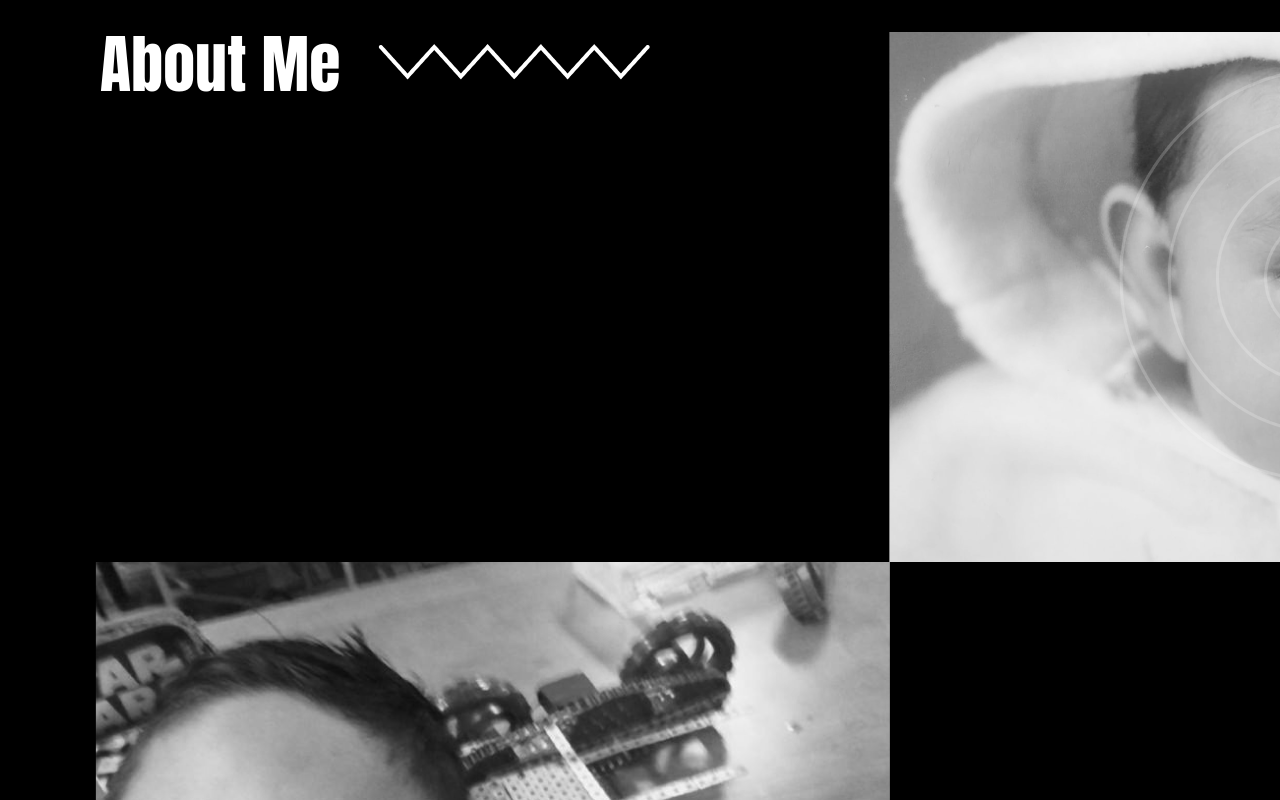
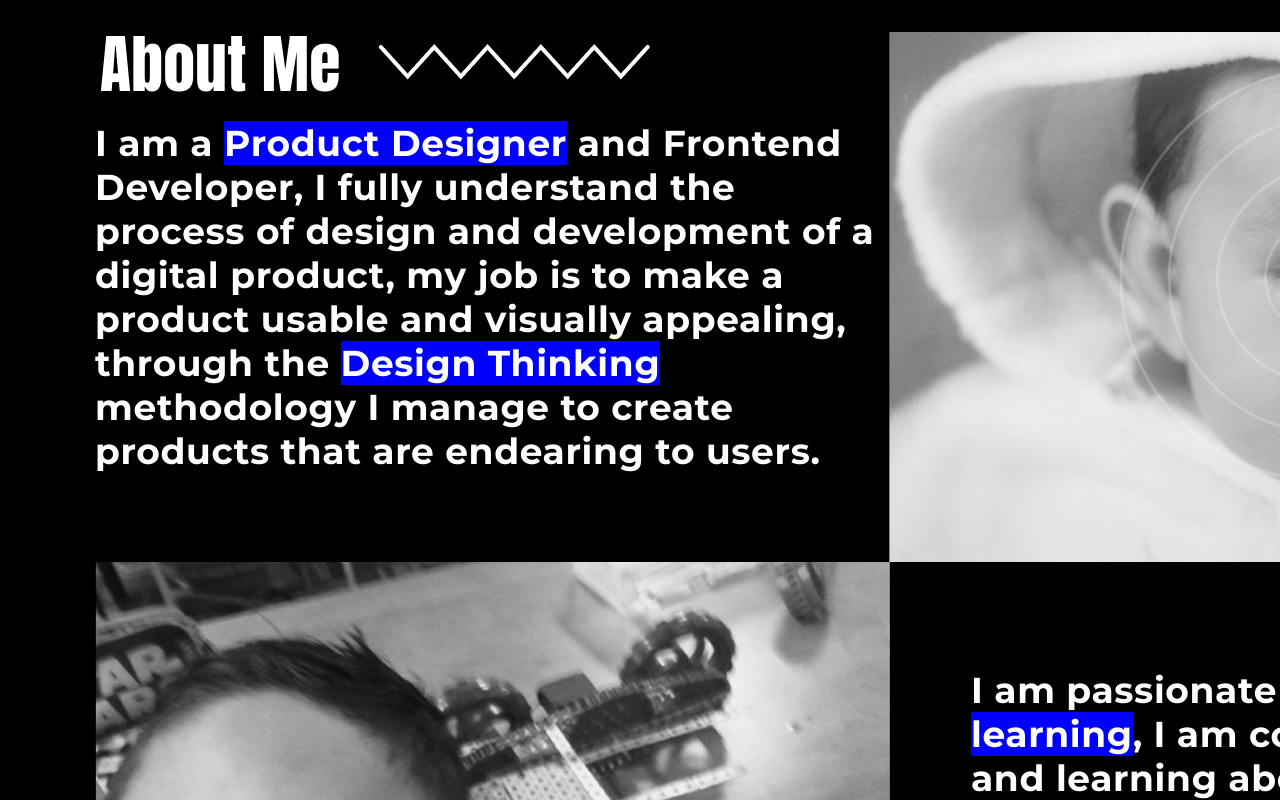
Before and after one commit to lukanogaj/product-designer, a React (Create React App) app: page / in a window 1280 px wide. Shown: the part 4200-5000 px from the top of the page. Built offline with nearby package versions, Linux system fonts and the light colour scheme.

Commit message:
spans-fun

```diff
--- a/src/components/AboutMe/index.jsx
+++ b/src/components/AboutMe/index.jsx
@@ -1,7 +1,7 @@
 import styles from "./index.module.scss";
 import data from "../Data";
 import AboutMeHeader from "../AboutMeHeader";
-import HighLightTextParagraph from "../HighLightTextParagraph";
+import HighLightParagraph from "../HighLightParagraph";
 
 const AboutMe = () => {
 	return (
@@ -17,9 +17,9 @@ const AboutMe = () => {
 								: `${styles.reversed}`
 						}>
 						<div className={styles.aboutMeParagraph}>
-							<HighLightTextParagraph details={detail.paragraph} />
-							{/* <p>{detail.paragraph}</p> */}
-							{/* <HighLightTextParagraph /> */}
+							<HighLightParagraph details={detail.paragraph} />
+
+							{/* <HighLightParagraph details={detail.paragraph} /> */}
 						</div>
 						<div className={styles.aboutMeImage}>
 							<img
--- a/src/components/AboutMe/index.module.scss
+++ b/src/components/AboutMe/index.module.scss
@@ -16,30 +16,11 @@
 		height: 1612px;
 	}
 
-	span {
-		width: 60xp;
-		height: 60px;
-		background-color: red;
-	}
-
 	.aboutMeDetails {
 		display: flex;
 		align-items: center;
 		justify-content: space-between;
 		width: 1541px;
-
-		.aboutMeParagraph {
-			width: 665px;
-			height: 324px;
-			& > p {
-				display: inline-block;
-				font-size: 38px;
-				font-weight: 700;
-				color: #ffffff;
-				letter-spacing: -0.13rem;
-				line-height: 2.5rem;
-			}
-		}
 
 		.aboutMeImage {
 			display: flex;
@@ -49,7 +30,6 @@
 			}
 		}
 	}
-
 	.reversed {
 		display: flex;
 		flex-direction: row-reverse;
--- a/src/components/HighLightTextParagraph/index.jsx
+++ b/src/components/HighLightParagraph/index.jsx
@@ -1,12 +1,12 @@
 import styles from "./index.module.scss";
 import data from "../Data";
 
-const HighLightTextParagraph = ({ details }) => {
+const HighLightParagraph = ({ details }) => {
 	const detailsArray = details.split("/");
-	console.log(detailsArray);
+	// console.log(detailsArray);
 
 	const highLightedParagraph = detailsArray.map((detail) => {
-		console.log(detail);
+		// console.log(detail);
 		// detail.includes("*") ? console.log("Hello") : console.log("No Hello");
 		if (detail.includes("*")) {
 			return {
@@ -24,10 +24,22 @@ const HighLightTextParagraph = ({ details }) => {
 	console.log(highLightedParagraph);
 
 	return (
-		<div >
-
+		<div className={styles.paragraphContainer}>
+			<p>
+				{highLightedParagraph.map((item) => (
+					<span
+						key={item.text}
+						className={
+							item.highlited === true
+								? `${styles.highlitedParagraph}`
+								: `${styles.paragraphDefault}`
+						}>
+						{item.text}
+					</span>
+				))}
+			</p>
 		</div>
 	);
 };
 
-export default HighLightTextParagraph;
+export default HighLightParagraph;
--- /dev/null
+++ b/src/components/HighLightParagraph/index.module.scss
@@ -0,0 +1,34 @@
+.paragraphContainer {
+	display: inline;
+	justify-content: space-between;
+	background-color: green;
+	font-size: 36px;
+	font-weight: 700;
+	width: 670px;
+	height: 400px;
+	letter-spacing: 0.04rem;
+	white-space: normal;
+
+	// span {
+	// 	display: inline-block;
+	// }
+
+	.highlitedParagraph {
+		display: inline;
+		width: 670px;
+		font-size: 36px;
+		color: #ffffff;
+		background-color: blue;
+		// white-space: normal;
+	}
+
+	.paragraphDefault {
+		display: inline;
+		width: 670px;
+		flex-wrap: wrap;
+		font-size: 36px;
+		color: #ffffff;
+		// background-color: blue;
+		// white-space: normal;
+	}
+}
--- a/src/components/HighLightTextParagraph/index.module.scss
+++ /dev/null
@@ -1,10 +0,0 @@
-.paragraphContainer {
-	display: flex;
-	background-color: green;
-
-	.highlitedParagraph {
-		font-size: 24px;
-		color: red;
-		background-color: yellow;
-	}
-}
```
